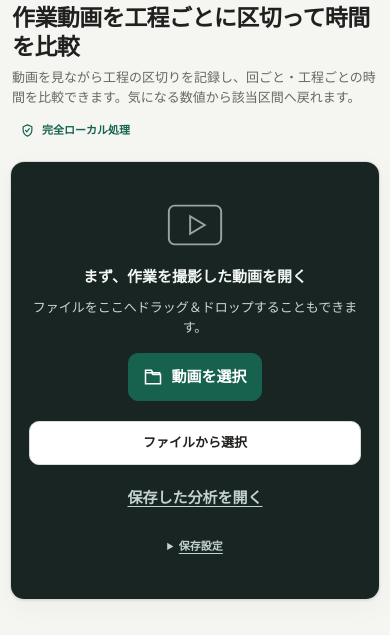
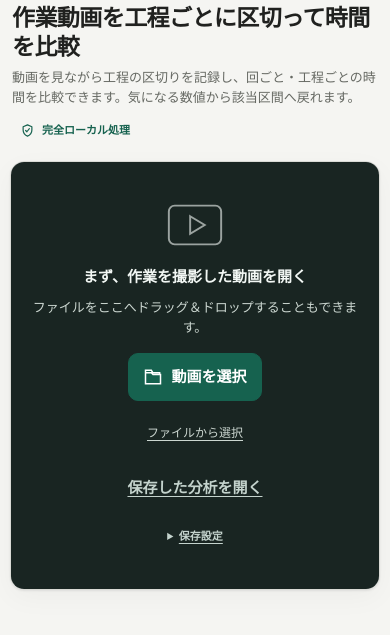
Before and after one commit to ttomohisa/htmlapps-time-study-desk, a website: page src/index.template.html in a window 390 px wide. Shown: the part 67-702 px from the top of the page. Drawn offline with Linux system fonts and the light colour scheme.

Commit message:
style: make fallback video file picker a subtle secondary action

```diff
--- a/src/index.template.html
+++ b/src/index.template.html
@@ -45,7 +45,12 @@ h1 { margin:0; font-size:clamp(24px,4vw,32px); letter-spacing:-.035em; }
 .preview { background:#192522; min-height:240px; display:grid; place-items:center; position:relative; }
 .preview.drag-over { outline:4px solid var(--accent); outline-offset:-4px; }
 #videoHost { width:100%; } #videoHost video { display:block; width:100%; height:min(48vh,400px); min-height:180px; object-fit:contain; background:#111a17; }
-.file-fallback-button{display:none;align-items:center;justify-content:center;min-height:44px;padding:10px 14px;border:1px solid var(--line);border-radius:10px;background:var(--surface);color:var(--text);font-size:13px;font-weight:600;cursor:pointer}.file-fallback-button.block{width:100%;margin-top:10px}@media (max-width:767px),(pointer:coarse) and (max-height:600px){.file-fallback-button{display:inline-flex}.file-fallback-button.block{display:flex}}.empty-view { min-height:320px; padding:32px 18px; display:grid; align-content:center; justify-items:center; gap:12px; color:#f2f7f4; text-align:center; }
+/* Alternative file picker stays visually secondary to the main video action. */
+.file-fallback-button { display:none; align-items:center; justify-content:center; justify-self:center; min-height:44px; max-width:100%; padding:8px 12px; border:0; border-radius:8px; background:transparent; color:var(--muted); font-size:12px; font-weight:500; text-decoration:underline; text-underline-offset:3px; cursor:pointer; }
+.file-fallback-button:hover { color:var(--accent); background:var(--surface-muted); }
+.empty-view .file-fallback-button { color:#cbd6d0; }
+.empty-view .file-fallback-button:hover { color:#fff; background:#ffffff12; }
+@media (max-width:767px),(pointer:coarse) and (max-height:600px) { .file-fallback-button { display:inline-flex; } }.empty-view { min-height:320px; padding:32px 18px; display:grid; align-content:center; justify-items:center; gap:12px; color:#f2f7f4; text-align:center; }
 .empty-view>svg { width:62px; height:62px; opacity:.6; } .empty-view p { margin:0; max-width:34em; color:#cbd6d0; font-size:13px; } .empty-view .button { margin-top:8px; }
 .button { min-height:48px; padding:8px 14px; border:1px solid var(--line); border-radius:10px; background:var(--surface); font-weight:700; display:inline-flex; justify-content:center; align-items:center; gap:8px; }
 .button:hover:not(:disabled) { border-color:var(--line-strong); background:var(--surface-hover); }
```
